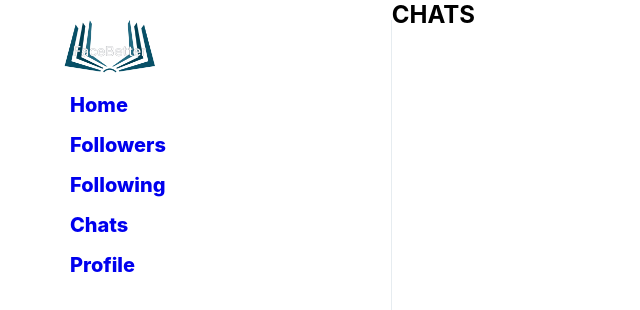
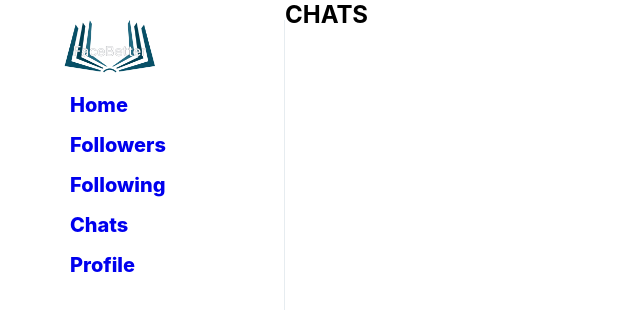
Before and after one commit to ReeCocho/facebetter-web, a React (Create React App) app in the folder frontend/: page /pages/Chats in a window 1280 px wide. Shown: the top 310 px of the page, without its empty margins (0-640 px from the left). Built offline with nearby package versions, Linux system fonts and the light colour scheme; no server answers.

Commit message:
Set max-width for sidebar

```diff
--- a/frontend/src/pages/Sidebar.css
+++ b/frontend/src/pages/Sidebar.css
@@ -1,7 +1,7 @@
 .sidebar{
     border-right: 1px solid var(--twitter-background);
     flex: 0.3;
-    /* min-width: 250px; */
+    max-width: 275px;
     margin-top: 20px;
     padding: 0 20px;
 }
```
